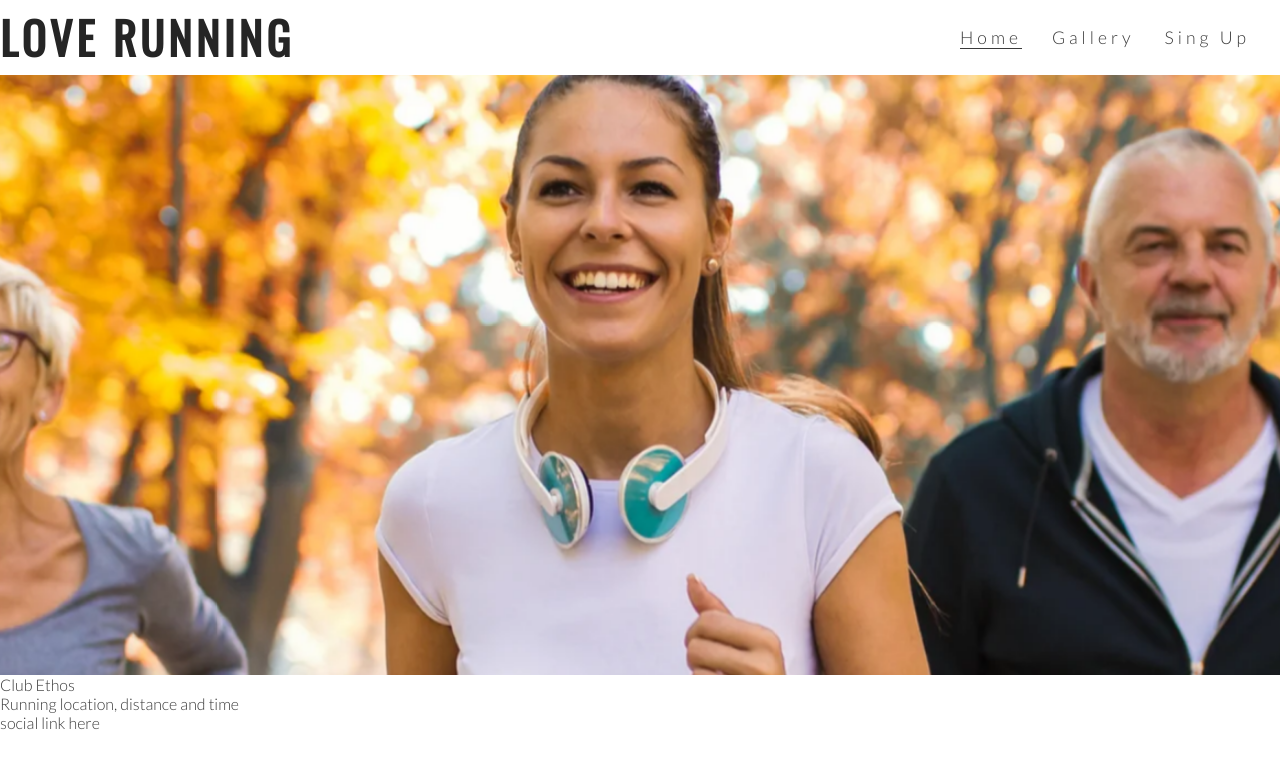
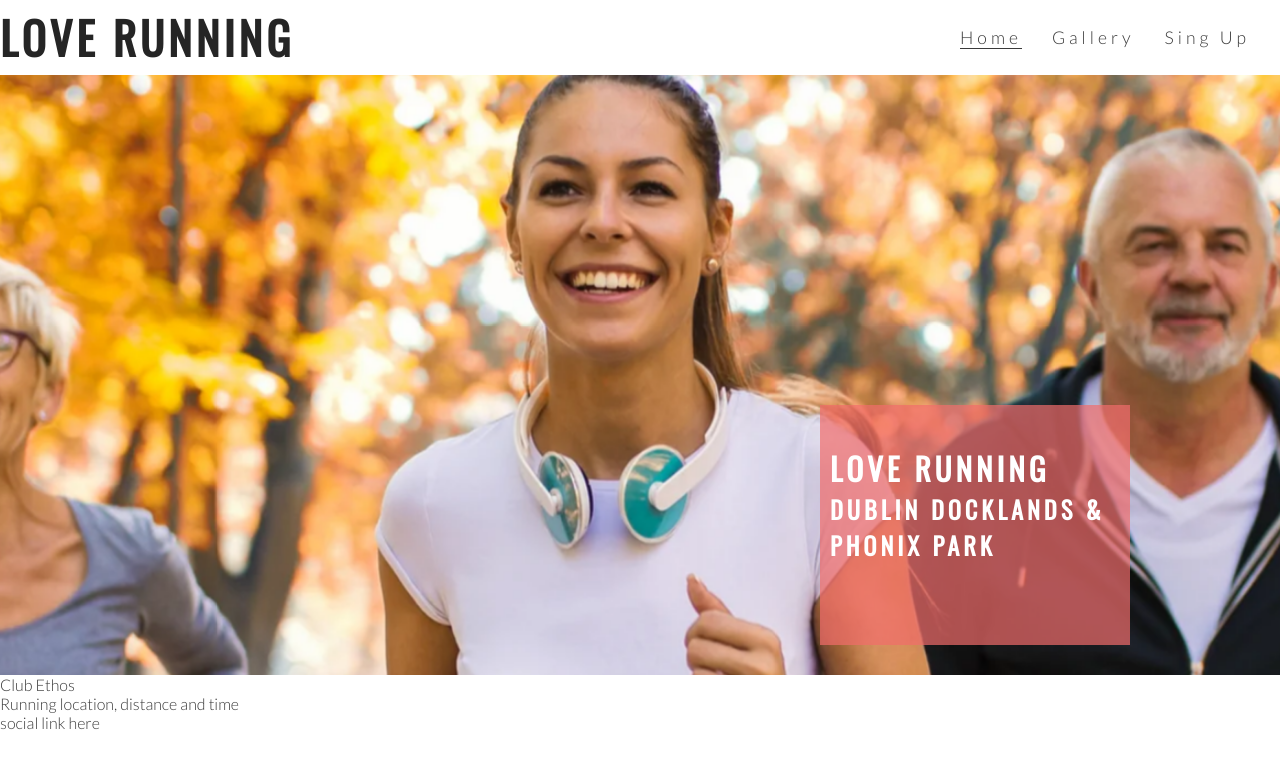
Before and after one commit to edupajeu/love-running, a plain HTML site: page index.html in a window 1280 px wide. Drawn offline with nearby package versions, Linux system fonts and the light colour scheme.

Commit message:
Add cover text and style

```diff
--- a/assets/css/style.css
+++ b/assets/css/style.css
@@ -56,12 +56,18 @@ h1, h2 {
     border-bottom: 1px solid #3a3a3a;
 }
 
-/* hero image */
+/* hero image  and cover text*/
 
 #hero-outer {
     height: 600px;
     width: 100%;
     overflow: hidden;
+
+    position: relative;
+}
+
+#cover-text, #cover-text h2 {
+    color: #fff;
 }
 
 #hero-image {
@@ -84,3 +90,23 @@ h1, h2 {
         transform: scale(1.1);
     }
 }
+
+#cover-text {
+    font-size: 130%;
+    font-family: Oswald, sans-serif;
+    text-transform: uppercase;
+    letter-spacing: 4px;
+
+    width: 300px;
+    height: 200px;
+
+    padding-top: 40px;
+    padding-left: 10px;
+
+    background-color: rgba(241, 109, 107, .7);
+
+    bottom: 30px;
+    right: 150px;
+
+    position: absolute;
+}
--- a/index.html
+++ b/index.html
@@ -31,6 +31,10 @@
     </header>
     <section id="hero-outer">
        <div id="hero-image"></div>
+       <div id="cover-text">
+            <h2>Love Running</h2>
+            <h3>Dublin Docklands & Phonix Park</h3>
+        </div>
     </section>
     <section>
         Club Ethos
```
